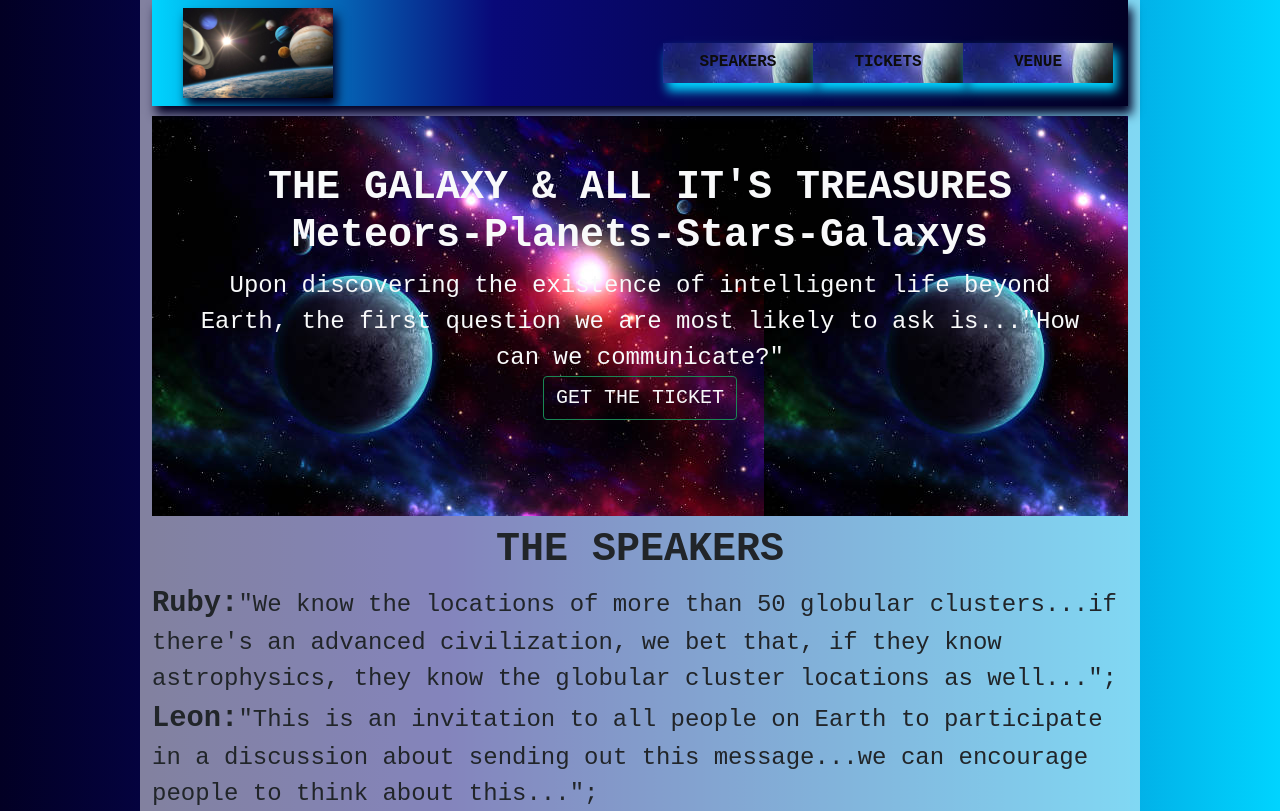
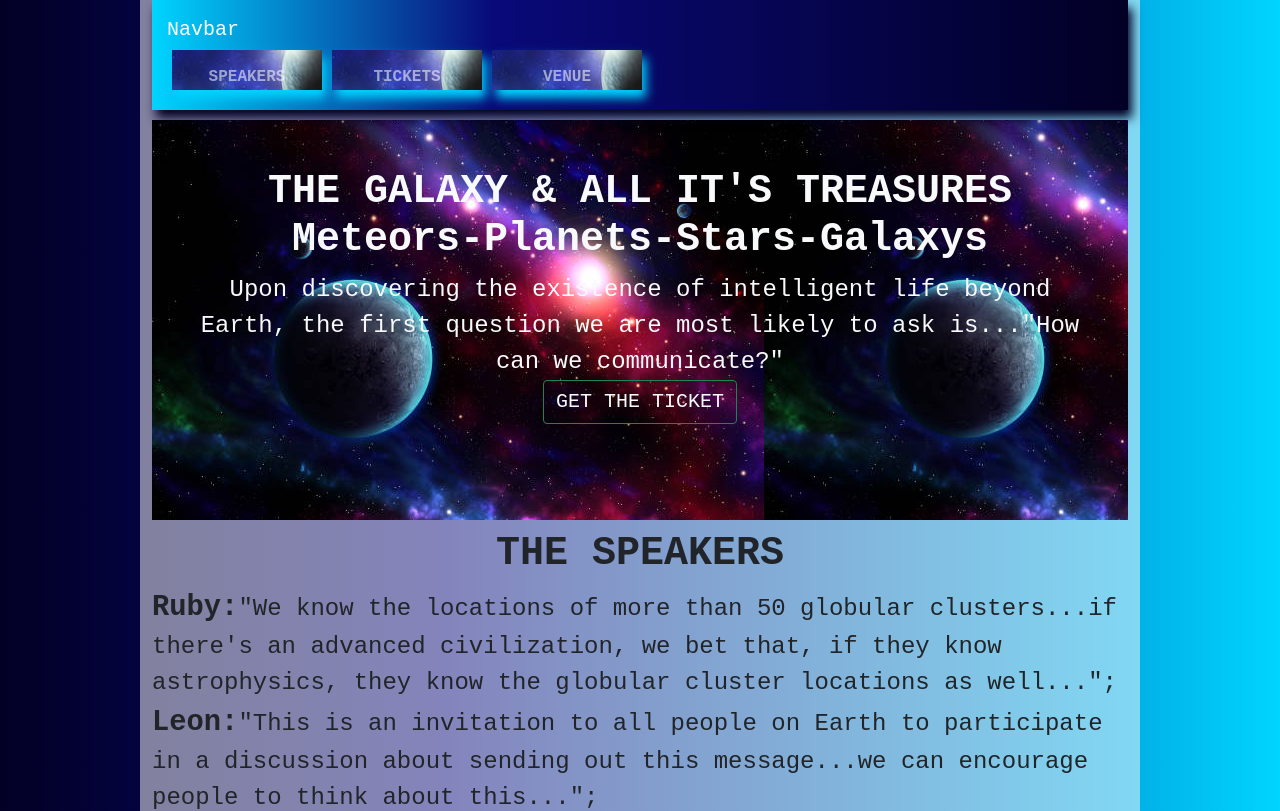
Before and after one commit to cochav4884/event-landing-page, a plain HTML site: page index.html in a window 1280 px wide. Shown: the top 811 px of the page. Drawn offline with nearby package versions, Linux system fonts and the light colour scheme.

Commit message:
mods to navigation bar

```diff
--- a/css/styles.css
+++ b/css/styles.css
@@ -7,11 +7,11 @@ body {
 .container {
     background-color: rgb(255, 255, 255, 0.5);
     margin: auto;
-    height: 2438px;
+    height: 2457px;
     width: 1000px;
 }
 
-nav {
+.navbar {
     background: rgb(0, 212, 255);
     background: linear-gradient(90deg, rgba(0, 212, 255, 1) 0%, rgba(9, 9, 121, 1) 35%, rgba(2, 0, 36, 1) 100%);
     padding: 15px;
@@ -23,12 +23,14 @@ nav {
     margin-bottom: 10px;
 }
 
-.pic {
+.top-logo {
     box-shadow: 4px 8px 10px rgba(2, 0, 36, 1);
+    margin-right: 5px;
 }
 
 ul {
     list-style-type: none;
+    position: relative;
     float: right;
 }
 
@@ -42,6 +44,7 @@ ul li {
     margin-top: 20px;
     box-shadow: 4px 8px 10px rgba(0, 212, 255, 1);
     padding: 7px;
+    margin: 5px;
 }
 
 ul li a {
--- a/index.html
+++ b/index.html
@@ -6,35 +6,49 @@
   <meta name="viewport" content="width=device-width, initial-scale=1">
   <link href="https://cdn.jsdelivr.net/npm/bootstrap@5.1.3/dist/css/bootstrap.min.css" rel="stylesheet"
     integrity="sha384-1BmE4kWBq78iYhFldvKuhfTAU6auU8tT94WrHftjDbrCEXSU1oBoqyl2QvZ6jIW3" crossorigin="anonymous">
-  <title>Day 6 Event Landing Page-Corinne </title>
+  <title>Index</title>
   <link rel="preconnect" href="https://fonts.googleapis.com">
   <link rel="preconnect" href="https://fonts.gstatic.com" crossorigin>
   <link href="https://fonts.googleapis.com/css2?family=Lato&family=Roboto+Slab&display=swap" rel="stylesheet">
+  <!-- <link rel="stylesheet" href="https://maxcdn.bootstrapcdn.com/bootstrap/3.4.1/css/bootstrap.min.css"> -->
+  <!-- <script src="https://ajax.googleapis.com/ajax/libs/jquery/3.6.0/jquery.min.js" defer></script>
+  <script src="https://maxcdn.bootstrapcdn.com/bootstrap/3.4.1/js/bootstrap.min.js" defer></script> -->
   <link rel="stylesheet" href="css/styles.css">
-  <script src="https://kit.fontawesome.com/16ef79e6fd.js" crossorigin="anonymous"></script>
+  <script src="https://kit.fontawesome.com/16ef79e6fd.js" crossorigin="anonymous" defer></script>
   <script src="https://cdn.jsdelivr.net/npm/bootstrap@5.1.3/dist/js/bootstrap.bundle.min.js"
-    integrity="sha384-ka7Sk0Gln4gmtz2MlQnikT1wXgYsOg+OMhuP+IlRH9sENBO0LRn5q+8nbTov4+1p" crossorigin="anonymous">
+    integrity="sha384-ka7Sk0Gln4gmtz2MlQnikT1wXgYsOg+OMhuP+IlRH9sENBO0LRn5q+8nbTov4+1p" crossorigin="anonymous" defer>
   </script>
 </head>
 
 <body>
 
-  <a name="#top"></a>
+  <a name="top"></a>
 
   <main class="container">
 
-    <nav class="navbar navbar-expand-lg navbar-light">
-      <div class="container-fluild"> </div>
-      <a class="navbar-brand" href="#"></a>
-      <a href="https://youtu.be/lcZTcfdZ3Ow" target="_blank"><img src="img/galaxy03.jpg" class="pic" alt="galaxy03"
-          height="90px" width="150px"></a>
-      <ul class="navbar-nav ms-auto mb-2 mb-lg-0">
-        <li><a href="index.html" target="_blank">SPEAKERS</a></li>
-        <li><a href="https://www.galaxytheatres.com/movie-theater/riverbank" target="_blank">TICKETS</a></li>
-        <li><a
-            href="https://www.google.com/maps/dir/37.2998144,-120.4617216/galaxy+theatre/@37.5139446,-121.0512441,10z/data=!3m1!4b1!4m9!4m8!1m1!4e1!1m5!1m1!1s0x80905772db68a451:0xce149c0d7e806a98!2m2!1d-120.9516676!2d37.7333286"
-            target="_blank">VENUE</a></li>
-      </ul>
+    <nav class="navbar navbar-expand-lg navbar-light navbar-dark">
+      <div class="container-fluild">
+        <a class="navbar-brand" href="#">Navbar</a>
+        <button class="navbar-toggler" type="button" data-bs-toggle="collapse" data-bs-target="#navbarSupportedContent"
+          aria-controls="navbarSupportedContent" aria-expanded="false" aria-label="Toggle navigation">
+          <span class="navbar-toggler-icon"></span>
+        </button>
+        <div class="collapse navbar-collapse" id="navbarSupportedContent">
+          <!-- <a class="top-logo" href="https://youtube/lcZTcfdZ3Ow" target="_blank"><img src="img/galaxy03.jpg" alt="galaxy03"
+              height="90px" width="150px"></a> -->
+          <ul class="navbar-nav me-auto mb-2 mb-lg-0">
+            <li class="nav-item"><a class="nav-link" href="index.html" target="_blank">SPEAKERS</a>
+              </li>
+              <li class="nav-item"><a class="nav-link" href="https://www.galaxytheatres.com/movie-theater/riverbank"
+                  target="_blank">TICKETS</a>
+              </li>
+              <li class="nav-item"><a class="nav-link"
+                  href="https://www.google.com/maps/dir/37.2998144,-120.4617216/galaxy+theatre/@37.5139446,-121.0512441,10z/data=!3m1!4b1!4m9!4m8!1m1!4e1!1m5!1m1!1s0x80905772db68a451:0xce149c0d7e806a98!2m2!1d-120.9516676!2d37.7333286"
+                  target="_blank">VENUE</a>
+              </li>
+          </ul>
+        </div>
+      </div>
     </nav>
 
     <div class="jumbotron width=1000px">
@@ -202,6 +216,7 @@
         <a href="https://www.instagram.com/galaxytheatresriverbank/" target="_blank"><i
             class="fa-brands fa-instagram"></i></a>
         <a href="https://www.youtube.com/user/galaxytheatres" target="_blank"><i class="fa-brands fa-youtube"></i></a>
+        <a href="#top">Back to Top</a>
         <p>
     </footer>
 
```
